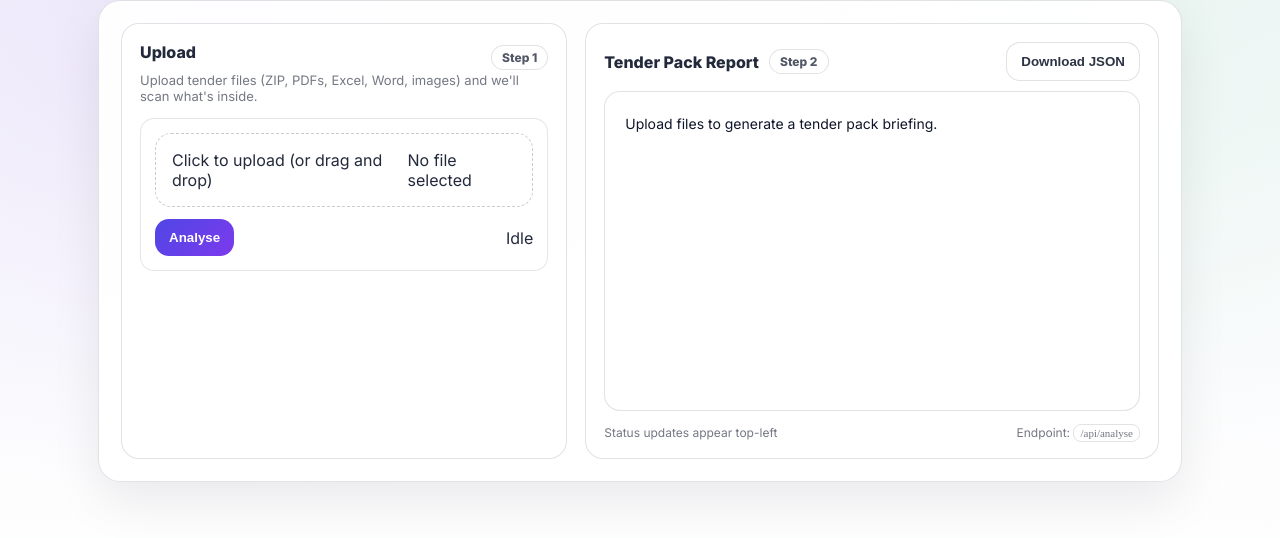
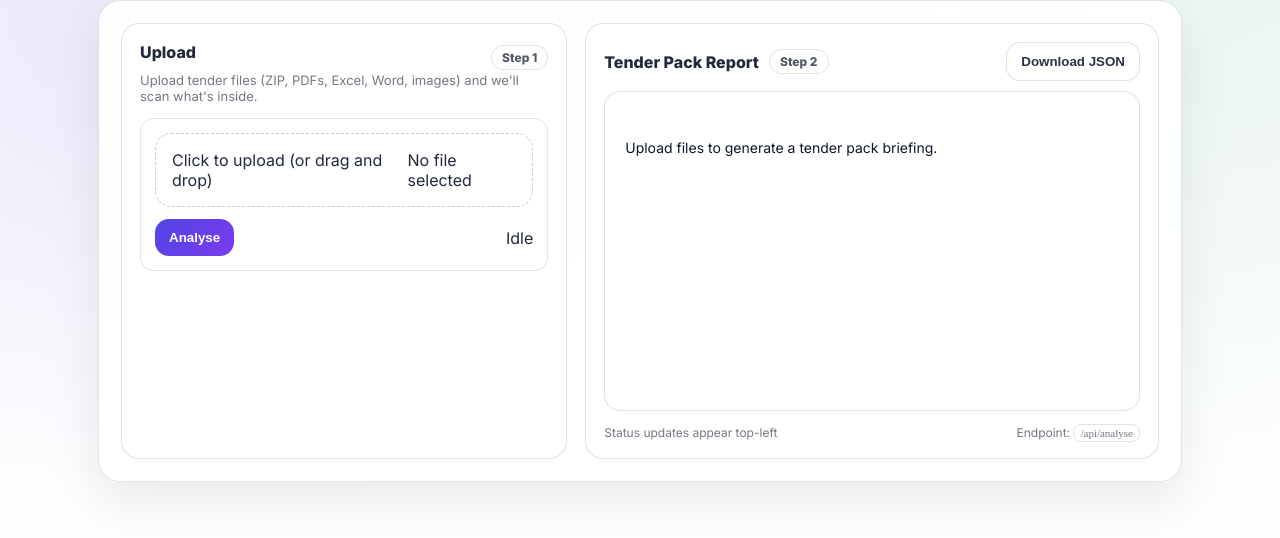
Before and after one commit to jamieggould/tender-zip-analysis, a FastAPI app: page / in a window 1280 px wide. Shown: the part 134-672 px from the top of the page. Run offline with FastAPI, Linux system fonts and the light colour scheme.

Commit message:
Update index.html

```diff
--- a/templates/index.html
+++ b/templates/index.html
@@ -331,9 +331,9 @@ Download JSON
 
 </div>
 
-<pre id="out" class="pre">
+<div id="out" class="pre">
 Upload files to generate a tender pack briefing.
-</pre>
+</div>
 
 <div class="footer">
 <span>Status updates appear top-left</span>
```
